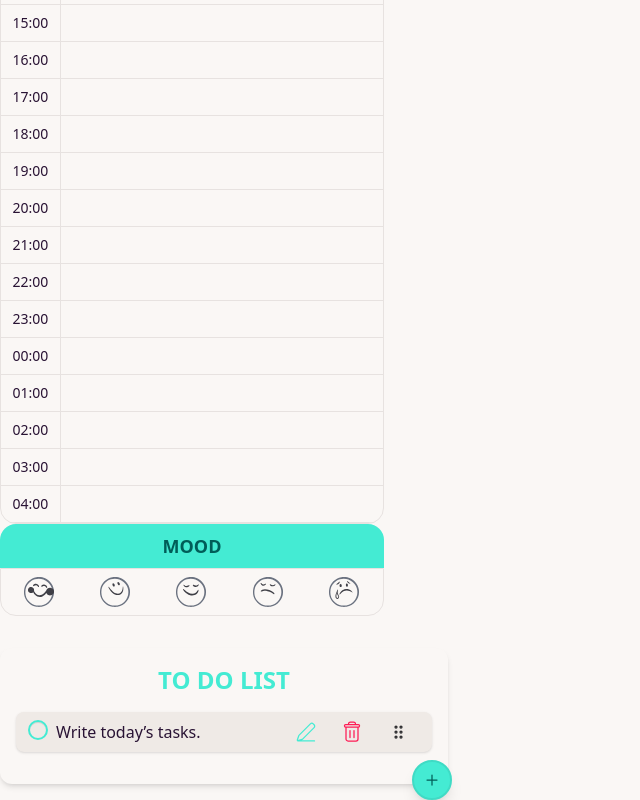
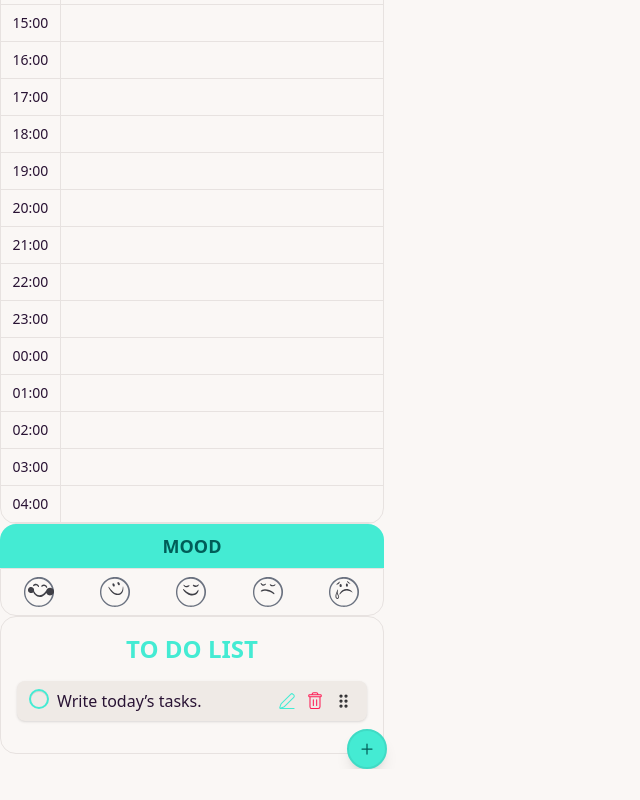
Before and after one commit to makee-ham/DayCraft, a React (Vite) app: page / in a window 1280 px wide. Shown: the part 410-1210 px from the top of the page, without its empty margins (0-640 px from the left). After the commit the page ends 1179 px from the top, so only its background shows below. Built offline with nearby package versions, Linux system fonts and the light colour scheme.

Commit message:
design: made TodoList's width smaller(sm) to fit with other comopnents

```diff
--- a/src/components/TodoList/TodoList.tsx
+++ b/src/components/TodoList/TodoList.tsx
@@ -95,7 +95,7 @@ export default function TodoList() {
   };
 
   return (
-    <section className="relative max-w-md mt-8 p-4 bg-base-100 rounded-xl shadow-md space-y-4">
+    <section className="relative max-w-sm p-4 border border-base-300 bg-base-100 rounded-box space-y-4">
       <h2 className="text-2xl font-bold text-primary text-center">
         TO DO LIST
       </h2>
@@ -160,14 +160,14 @@ export default function TodoList() {
                               {todo.text}
                             </span>
                           </div>
-                          <div className="ml-auto flex gap-0.5">
+                          <div className="ml-auto flex gap-1">
                             <button
                               type="button"
                               onClick={() => {
                                 setEditingId(todo.id);
                                 setEditText(todo.text);
                               }}
-                              className="btn btn-xs btn-ghost text-primary"
+                              className="btn btn-xs btn-ghost btn-circle text-primary"
                             >
                               <Edit />
                             </button>
@@ -176,14 +176,14 @@ export default function TodoList() {
                               onClick={() =>
                                 dispatch({ type: "DELETE", payload: todo.id })
                               }
-                              className="btn btn-xs btn-ghost text-error"
+                              className="btn btn-xs btn-ghost btn-circle text-error"
                             >
                               <Bin />
                             </button>
                             <button
                               type="button"
                               {...provided.dragHandleProps}
-                              className="btn btn-xs btn-ghost text-neutral cursor-move"
+                              className="text-neutral"
                             >
                               <Drag />
                             </button>
```
